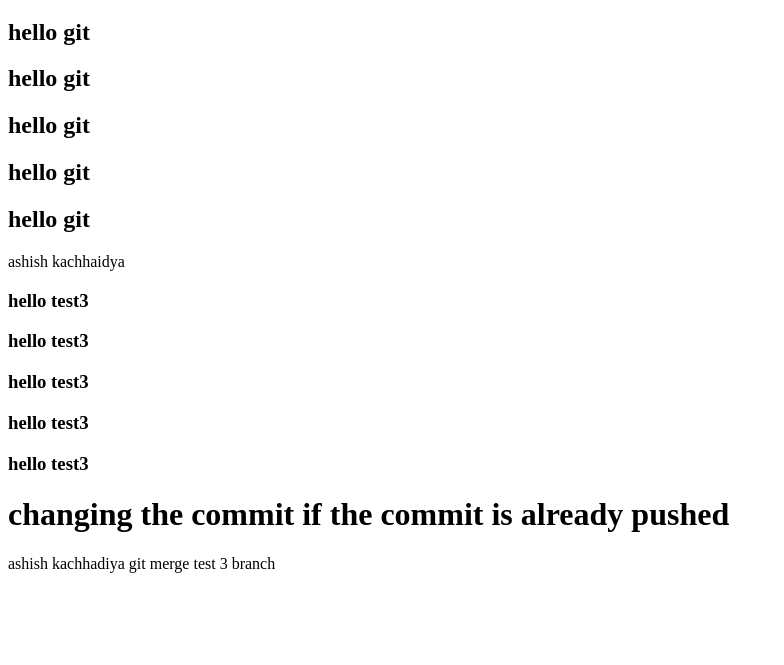
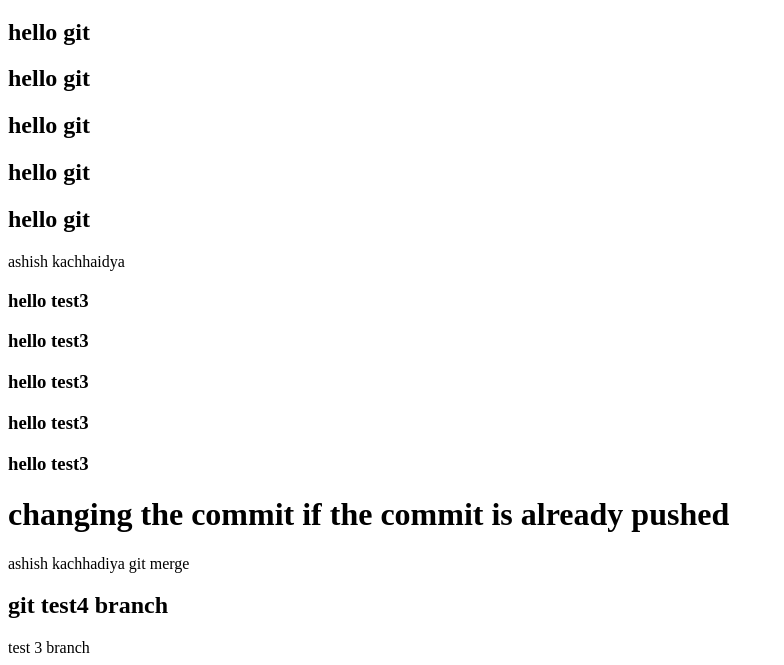
Before and after one commit to ashishkk22/git-gitflow-practical, a plain HTML site: page index.html in a window 1280 px wide. Shown: the part 412-1077 px from the top of the page, without its empty margins (0-784 px from the left). Before the commit the page ends 993 px from the top, so only its background shows below. Drawn offline with Linux system fonts and the light colour scheme.

Commit message:
test1 commit

```diff
--- a/index.html
+++ b/index.html
@@ -27,6 +27,7 @@
     <h3>hello test3</h3>
     <h1>changing the commit if the commit is already pushed</h1>
     ashish kachhadiya git merge
+    <h2>git test4 branch</h2>
   </body>
 
   test 3 branch
```
